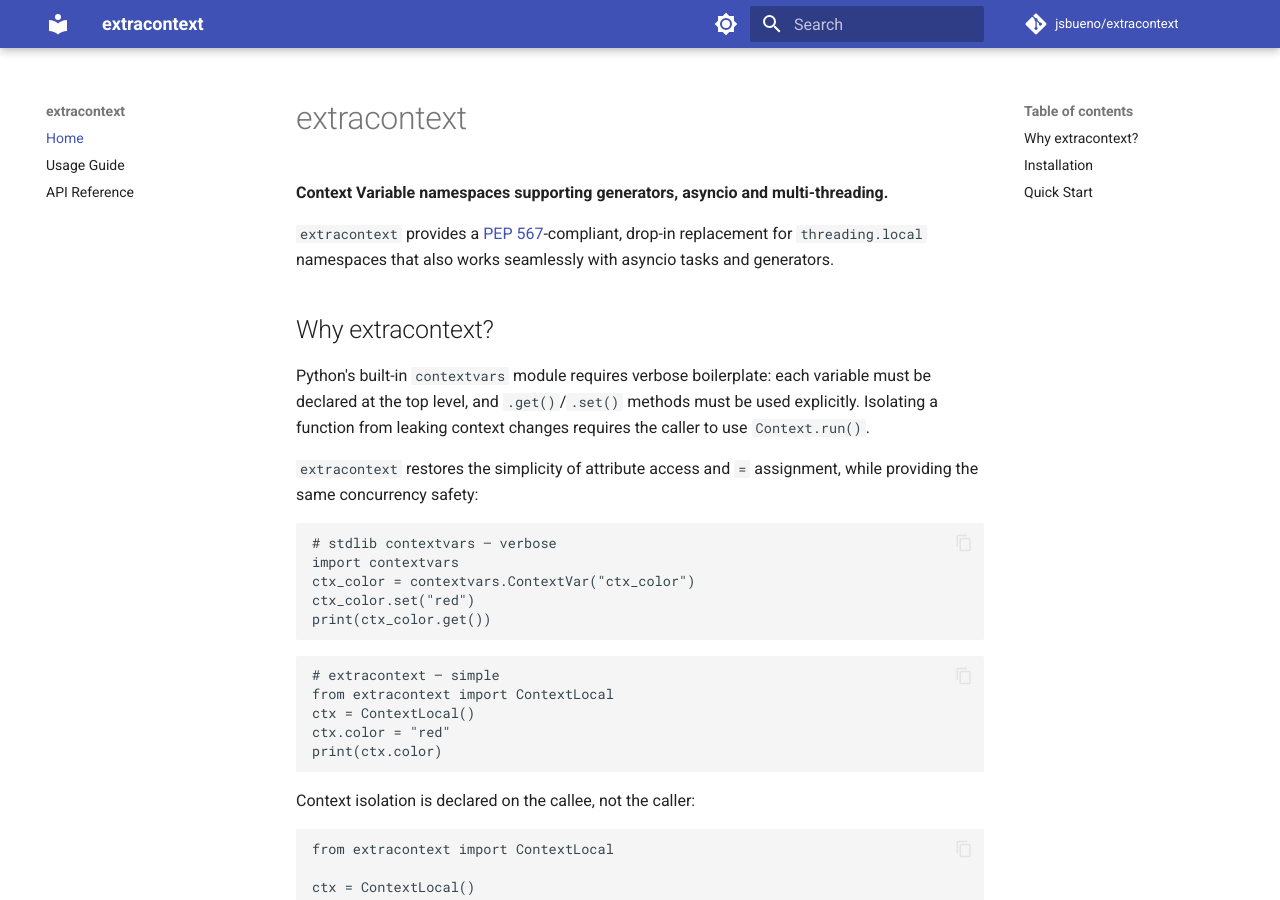
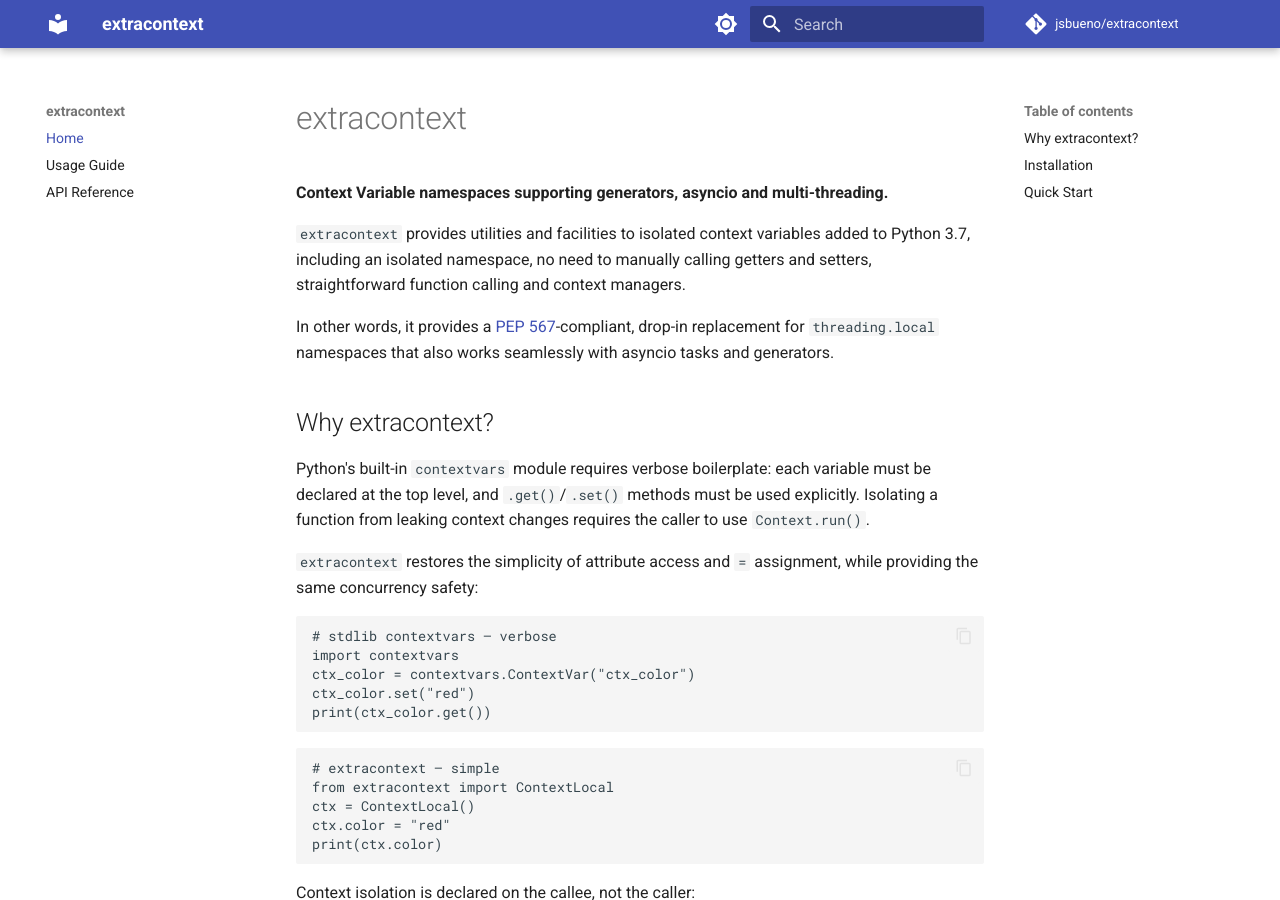
Before and after one commit to jsbueno/extracontext, an MkDocs documentation site: the page built from docs/index.md, in a window 1280 px wide and 900 px high. Built offline with MkDocs 1.6.1 and Material for MkDocs 9.7.7, drawn with Linux system fonts in a browser that asks for light colours; comment, search, counter and statistics services are not loaded.

Commit message:
Human written introduction

```diff
--- a/docs/index.md
+++ b/docs/index.md
@@ -2,7 +2,9 @@
 
 **Context Variable namespaces supporting generators, asyncio and multi-threading.**
 
-`extracontext` provides a [PEP 567](https://peps.python.org/pep-0567/)-compliant, drop-in replacement for `threading.local` namespaces that also works seamlessly with asyncio tasks and generators.
+`extracontext` provides utilities and facilities to isolated context variables added to Python 3.7, including an isolated namespace, no need to manually calling getters and setters, straightforward function calling and context managers.
+
+In other words, it provides a [PEP 567](https://peps.python.org/pep-0567/)-compliant, drop-in replacement for `threading.local` namespaces that also works seamlessly with asyncio tasks and generators.
 
 ## Why extracontext?
 
```
